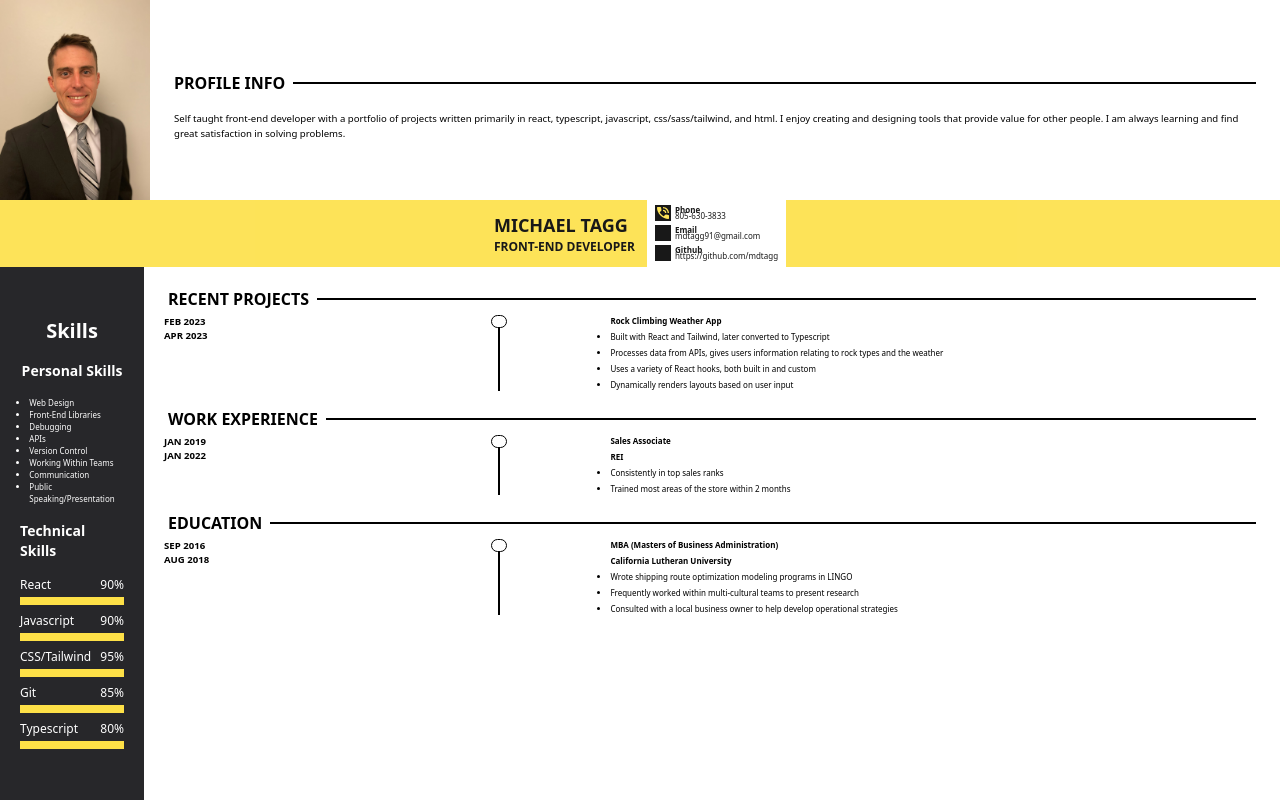
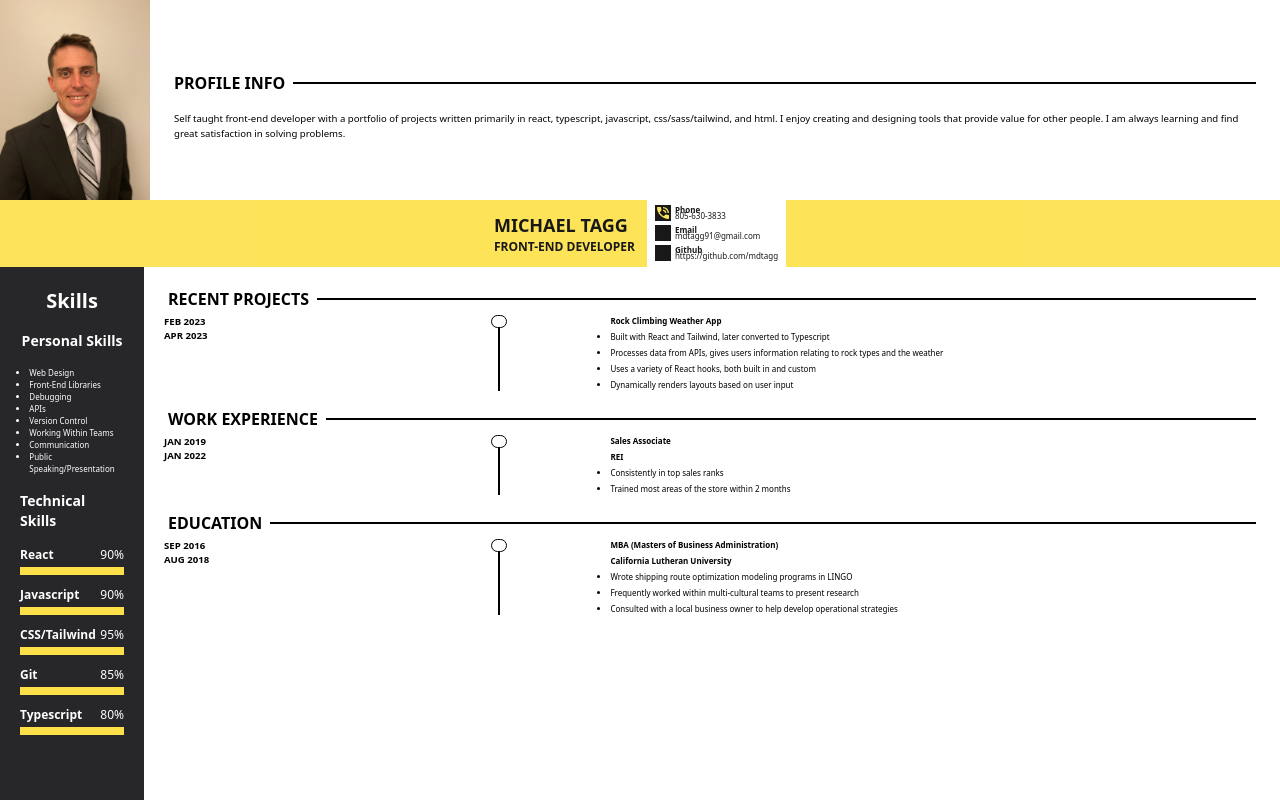
Before and after one commit to mdtagg/resume, a React (Vite) app: page / in a window 1280 px wide. Built offline with nearby package versions, Linux system fonts and the light colour scheme; some icons are missing.

Commit message:
fixed progress bar
progress bar not updating progress. Added values directly for tailwind
recognition

```diff
--- a/src/Components/Skills/Skill.tsx
+++ b/src/Components/Skills/Skill.tsx
@@ -10,7 +10,7 @@ const Skill = (props:SkillProps) => {
     return (
         <li className="flex flex-col gap-1">
             <div className="flex justify-between">
-                <p>{skill}</p>
+                <p className="font-semibold">{skill}</p>
                 <p>{progress}</p>
             </div>
             <ProgressBar
--- a/src/Components/Skills/index.tsx
+++ b/src/Components/Skills/index.tsx
@@ -11,7 +11,7 @@ const Skills = () => {
     ]
 
     return (
-        <div className="flex flex-col justify-center items-center h-full w-36 bg-zinc-800 text-white px-5 gap-4">
+        <div className="flex flex-col pt-5 items-center h-full w-36 bg-zinc-800 text-white px-5 gap-4">
             <p className="text-xl font-bold">Skills</p>
             <p className="text-sm font-semibold">Personal Skills</p>
             <ul className="flex flex-col text-[.5rem] items-start list-disc px-4">
@@ -25,7 +25,7 @@ const Skills = () => {
                 <li>Public Speaking/Presentation</li>
             </ul>
             <p className="text-sm font-semibold">Technical Skills</p>
-            <ul className="w-full flex flex-col text-xs gap-2">
+            <ul className="w-full flex flex-col text-xs gap-3">
                 {skills.map(entry => {
                     return (
                         <Skill
```
